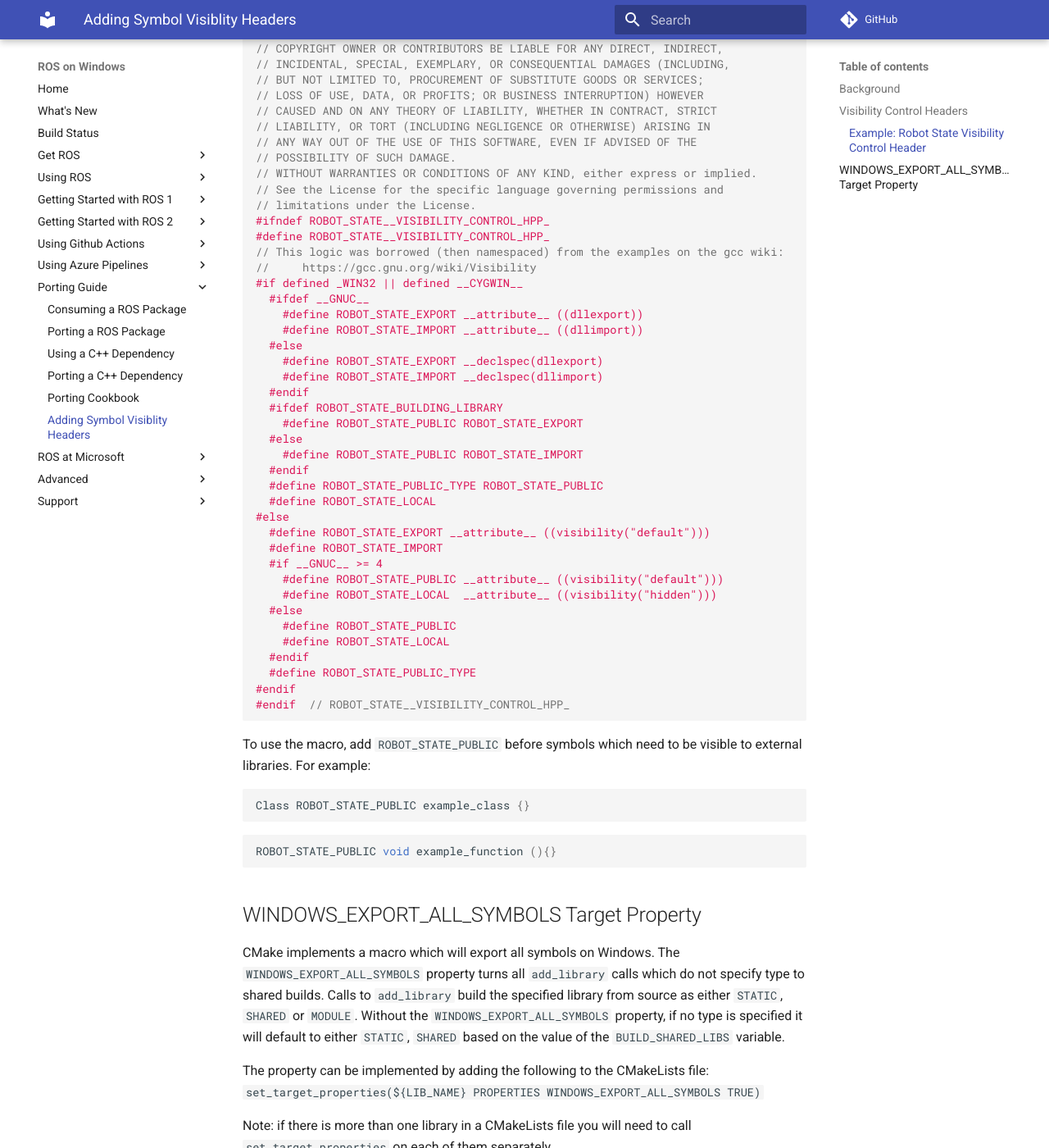
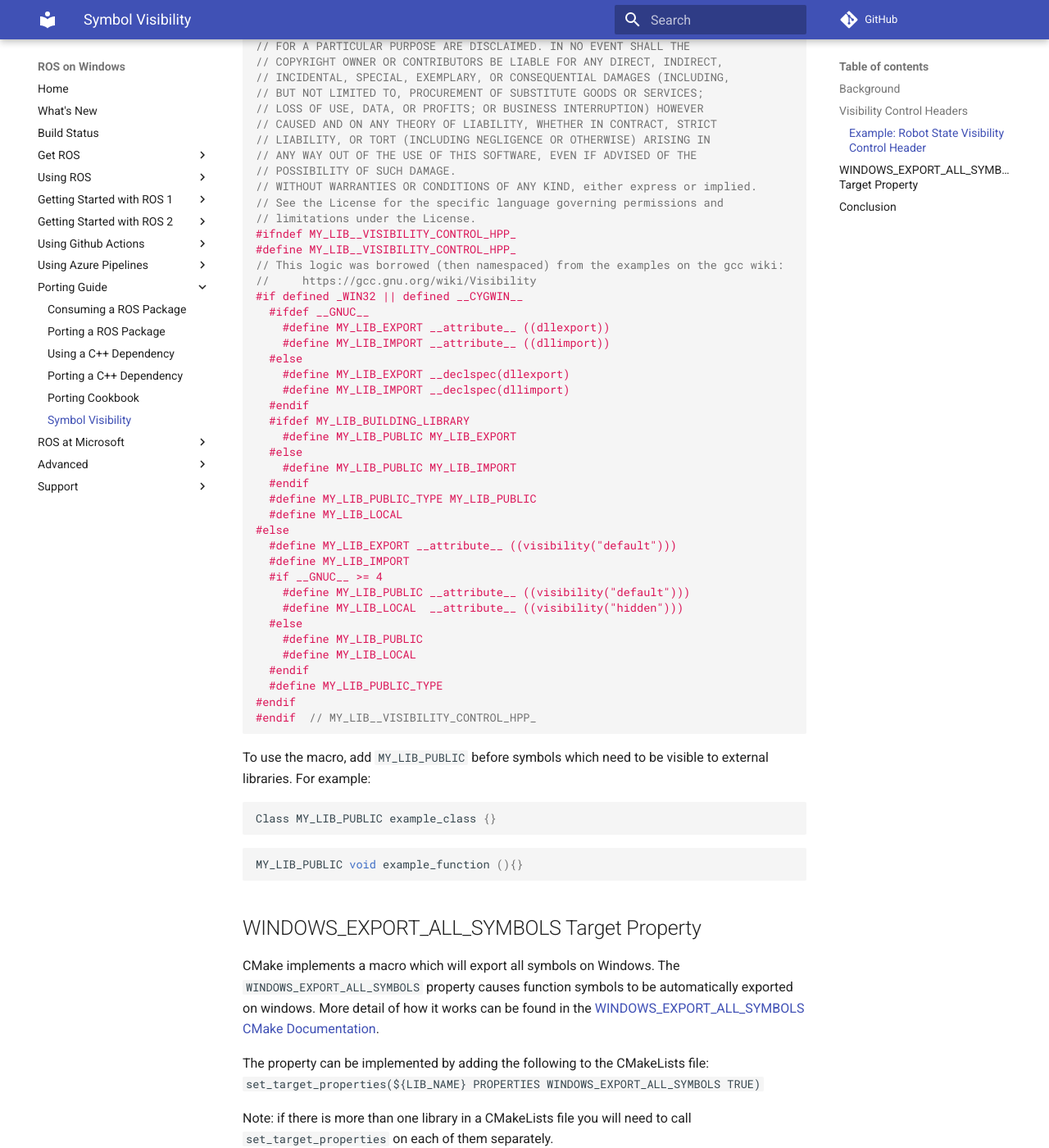
Before and after one commit to ms-iot/ROSOnWindows, an MkDocs documentation site: the page built from docs/Porting/SymbolVisibility.md, in a window 1280 px wide and 1400 px high, scrolled down 1661 px. Shown: the whole window at 82% size. Built offline with MkDocs 1.6.1 and Material for MkDocs 9.7.7, drawn with Linux system fonts in a browser that asks for light colours; comment, search, counter and statistics services are not loaded; some of the changed text lies outside the part shown.

Commit message:
fixes based on feedback.

````diff
--- a/docs/Porting/SymbolVisibility.md
+++ b/docs/Porting/SymbolVisibility.md
@@ -14,20 +14,22 @@
   couldn't be found
 ```
 
-The two main solutions to this are adding visibility control headers and the WINDOWS_EXPORT_ALL_SYMBOLS property. It is recommended to use visibility control headers as they are more deterministic and provide other benefits such as binary size and link times. These benefits apply when building with GCC as well.
+Two solutions to export symbols on Windows are Visibility Control Headers and the `WINDOWS_EXPORT_ALL_SYMBOLS` property.
+
+Microsoft recommends ROS developers use Visibility Control Headers to control the export of symbols from a binary. Visibility Control Headers provide more control over the symbol export macro and offer other benefits including smaller binary size and reduced link times.
 
 ## Visibility Control Headers
 
-Open Robotics recommends using a deterministic method to ensure symbol visibility. This method is to use visibility control headers. The purpose of these headers is to define a macro for each library which correctly declares symbols as dllimport or dllexport. This is decided based on whether the library is being consumed or being built itself. The logic in the macro also takes the compiler into account and includes logic to select the appropriate syntax.
+The purpose of Visibility Control Headers headers is to define a macro for each library which correctly declares symbols as dllimport or dllexport. This is decided based on whether the library is being consumed or being built itself. The logic in the macro also takes the compiler into account and includes logic to select the appropriate syntax.
 
 The following link includes step by step instructions for adding explicit symbol visibility to a library “yielding the highest quality code with the greatest reductions in binary size, load times and link times”: [The GCC visibility documentation](https://gcc.gnu.org/wiki/Visibility).
 
-A `visibility_control.hpp` header like the one in the example below can be placed in the `includes` folder for each library with a unique macro name.
+A header named `visibility_control.hpp` can be placed in the `includes` folder for each library as shown in the example below.
 
 ### Example: Robot State Visibility Control Header
 
-This example shows how a visibility control header was added for the `robot_state` library within `movit_core`.
-Add a visibility header to the include folder for the library. The boiler plate logic is used with the library name used in the macro to make it unique in the project. In another library, `ROBOT_STATE` would be replaced with the library name.
+This example shows how a visibility control header would be added for a `my_lib` library with a class called `example_class`.
+Add a visibility header to the include folder for the library. The boiler plate logic is used with the library name used in the macro to make it unique in the project. In another library, `MY_LIB` would be replaced with the library name.
 ```c++
 // Copyright (c) 2019, Open Source Robotics Foundation, Inc.
 // All rights reserved.
@@ -63,66 +65,70 @@
 // WITHOUT WARRANTIES OR CONDITIONS OF ANY KIND, either express or implied.
 // See the License for the specific language governing permissions and
 // limitations under the License.
-#ifndef ROBOT_STATE__VISIBILITY_CONTROL_HPP_
-#define ROBOT_STATE__VISIBILITY_CONTROL_HPP_
+#ifndef MY_LIB__VISIBILITY_CONTROL_HPP_
+#define MY_LIB__VISIBILITY_CONTROL_HPP_
 // This logic was borrowed (then namespaced) from the examples on the gcc wiki:
 //     https://gcc.gnu.org/wiki/Visibility
 #if defined _WIN32 || defined __CYGWIN__
   #ifdef __GNUC__
-    #define ROBOT_STATE_EXPORT __attribute__ ((dllexport))
-    #define ROBOT_STATE_IMPORT __attribute__ ((dllimport))
+    #define MY_LIB_EXPORT __attribute__ ((dllexport))
+    #define MY_LIB_IMPORT __attribute__ ((dllimport))
   #else
-    #define ROBOT_STATE_EXPORT __declspec(dllexport)
-    #define ROBOT_STATE_IMPORT __declspec(dllimport)
+    #define MY_LIB_EXPORT __declspec(dllexport)
+    #define MY_LIB_IMPORT __declspec(dllimport)
   #endif
-  #ifdef ROBOT_STATE_BUILDING_LIBRARY
-    #define ROBOT_STATE_PUBLIC ROBOT_STATE_EXPORT
+  #ifdef MY_LIB_BUILDING_LIBRARY
+    #define MY_LIB_PUBLIC MY_LIB_EXPORT
   #else
-    #define ROBOT_STATE_PUBLIC ROBOT_STATE_IMPORT
+    #define MY_LIB_PUBLIC MY_LIB_IMPORT
   #endif
-  #define ROBOT_STATE_PUBLIC_TYPE ROBOT_STATE_PUBLIC
-  #define ROBOT_STATE_LOCAL
+  #define MY_LIB_PUBLIC_TYPE MY_LIB_PUBLIC
+  #define MY_LIB_LOCAL
 #else
-  #define ROBOT_STATE_EXPORT __attribute__ ((visibility("default")))
-  #define ROBOT_STATE_IMPORT
+  #define MY_LIB_EXPORT __attribute__ ((visibility("default")))
+  #define MY_LIB_IMPORT
   #if __GNUC__ >= 4
-    #define ROBOT_STATE_PUBLIC __attribute__ ((visibility("default")))
-    #define ROBOT_STATE_LOCAL  __attribute__ ((visibility("hidden")))
+    #define MY_LIB_PUBLIC __attribute__ ((visibility("default")))
+    #define MY_LIB_LOCAL  __attribute__ ((visibility("hidden")))
   #else
-    #define ROBOT_STATE_PUBLIC
-    #define ROBOT_STATE_LOCAL
+    #define MY_LIB_PUBLIC
+    #define MY_LIB_LOCAL
   #endif
-  #define ROBOT_STATE_PUBLIC_TYPE
+  #define MY_LIB_PUBLIC_TYPE
 #endif
-#endif  // ROBOT_STATE__VISIBILITY_CONTROL_HPP_
+#endif  // MY_LIB__VISIBILITY_CONTROL_HPP_
 ```
-To use the macro, add `ROBOT_STATE_PUBLIC` before symbols which need to be visible to external libraries. For example:
+To use the macro, add `MY_LIB_PUBLIC` before symbols which need to be visible to external libraries. For example:
 
 ```c++
-Class ROBOT_STATE_PUBLIC example_class {}
+Class MY_LIB_PUBLIC example_class {}
 ```
 
 ```c++
-ROBOT_STATE_PUBLIC void example_function (){}
+MY_LIB_PUBLIC void example_function (){}
 ```
 
 ## WINDOWS_EXPORT_ALL_SYMBOLS Target Property
-CMake implements a macro which will export all symbols on Windows. The `WINDOWS_EXPORT_ALL_SYMBOLS` property turns all `add_library` calls which do not specify type to shared builds. Calls to `add_library` build the specified library from source as either `STATIC`, `SHARED` or `MODULE`. Without the `WINDOWS_EXPORT_ALL_SYMBOLS` property, if no type is specified it will default to either `STATIC`, `SHARED` based on the value of the `BUILD_SHARED_LIBS` variable.
+CMake implements a macro which will export all symbols on Windows. The `WINDOWS_EXPORT_ALL_SYMBOLS` property causes function symbols to be automatically exported on windows. More detail of how it works can be found in the [WINDOWS_EXPORT_ALL_SYMBOLS CMake Documentation](https://cmake.org/cmake/help/latest/prop_tgt/WINDOWS_EXPORT_ALL_SYMBOLS.html).
 
 The property can be implemented by adding the following to the CMakeLists file:
 `set_target_properties(${LIB_NAME} PROPERTIES WINDOWS_EXPORT_ALL_SYMBOLS TRUE)`
 
 Note: if there is more than one library in a CMakeLists file you will need to call `set_target_properties` on each of them separately.
 
-There is an exception to this method in the case of global data such as static data members in classes. For example:
+There is an exception to this method in the case of global data symbols. For example, a global static data member like the one below.
 
 ```c++
-class KinematicsBase
+class Example_class
 {
 public:
-  static const rclcpp::Logger LOGGER;
+  static const int Global_data_num;
 …
 ```
 
 In these cases dllimprort/dllexport must be applied explicitly. This can be done using generate_export_header as described in the following article:
 [Create dlls on Windows without declspec() using new CMake export all feature](https://blog.kitware.com/create-dlls-on-windows-without-declspec-using-new-cmake-export-all-feature/).
+
+## Conclusion
+
+Symbols must be exported on windows as there is no export by default option as with GCC and Clang. Microsoft recomends adding Visibility Control Headers which provide macros to control the export of symbols. The headers provide other benefits to binary size and linker performance, both when building with MSVC or GCC.
--- a/mkdocs.yml
+++ b/mkdocs.yml
@@ -38,7 +38,7 @@
         - Using a C++ Dependency: GettingStarted/UsingVCPKG.md
         - Porting a C++ Dependency: GettingStarted/AddingVCPKG.md
         - Porting Cookbook: Porting/Cookbook.md
-        - Adding Symbol Visiblity Headers: Porting/SymbolVisibility.md
+        - Symbol Visibility: Porting/SymbolVisibility.md
     - ROS at Microsoft:
         - Azure VM with ROS: ROSAtMS/AzureVM.md
         - Windows ML ROS Node: ROSAtMS/WinML.md
````
